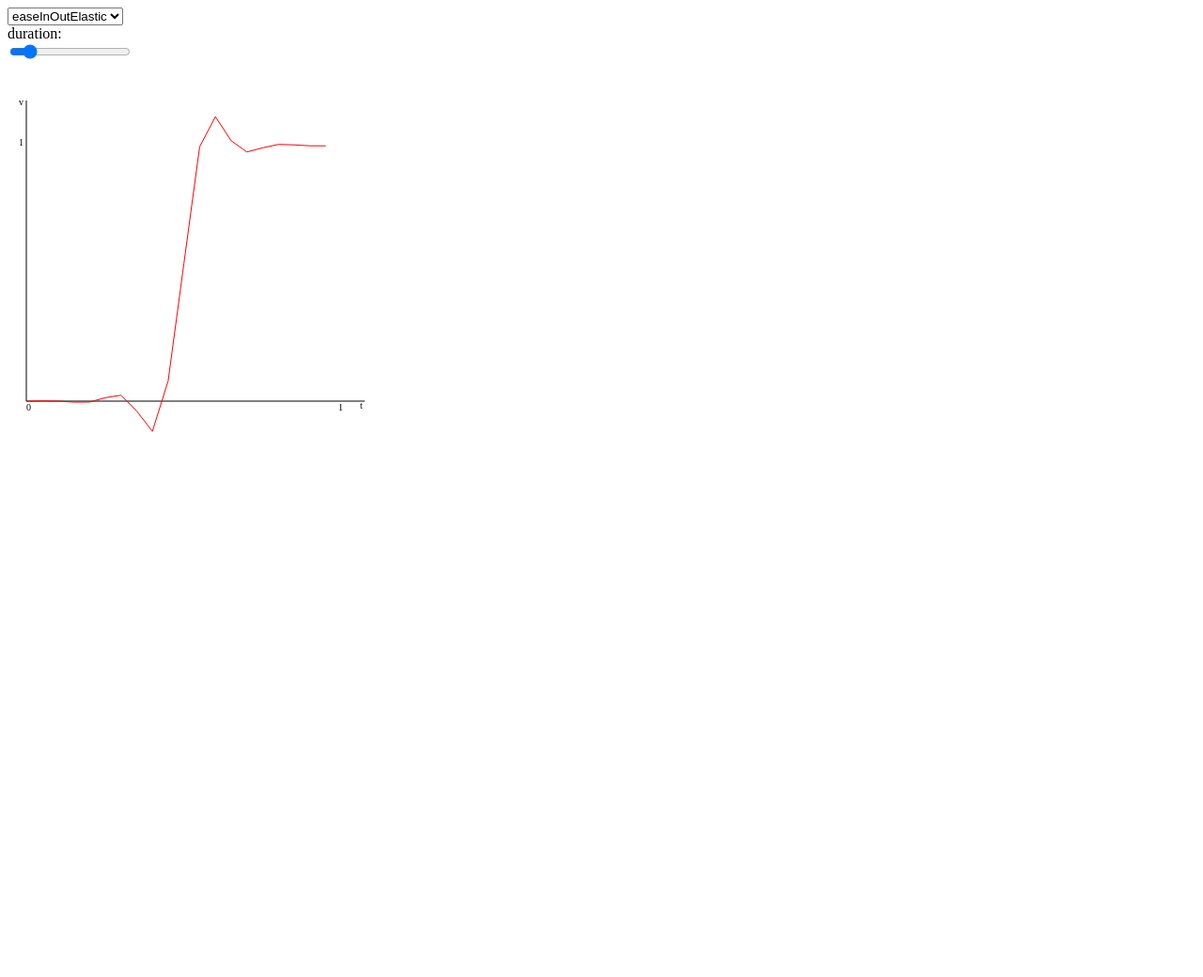
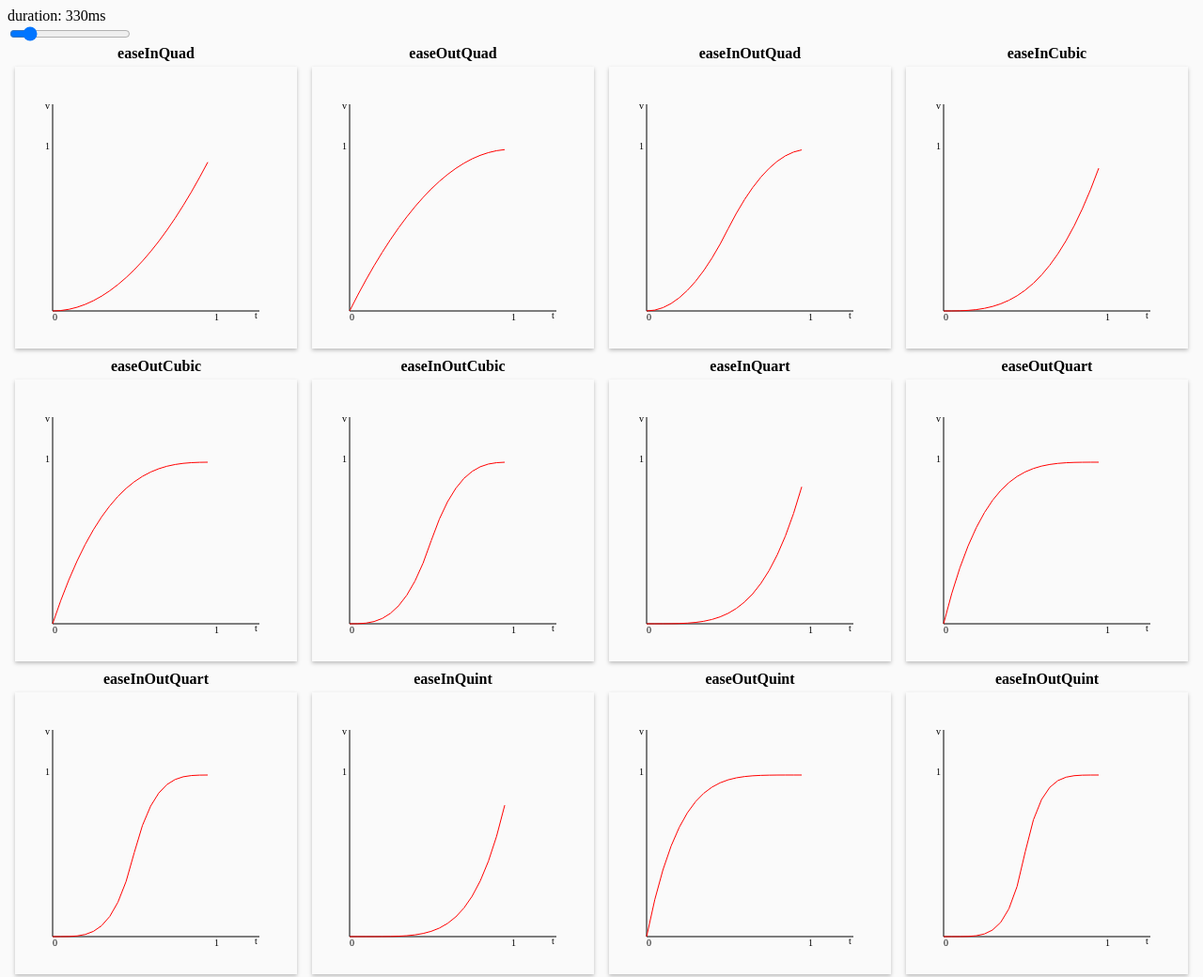
Before and after one commit to yunuseon/rxjs-easing-animate, a website built with webpack: page src/index.html in a window 1280 px wide. Shown: the top 1040 px of the page at 94% size. Before the commit the page ends 800 px from the top, so only its background shows below. Built offline with nearby package versions, Linux system fonts and the light colour scheme.

Commit message:
Add more easing functions

```diff
--- /dev/null
+++ b/src/configs/easing-functions.ts
@@ -0,0 +1,121 @@
+import { EasingFunction } from '../types/easing-function';
+
+export const easingFunctions: Record<string, EasingFunction> = {
+  easeInQuad: function (t, b, c, d) {
+    return c * (t /= d) * t + b;
+  },
+  easeOutQuad: function (t, b, c, d) {
+    return -c * (t /= d) * (t - 2) + b;
+  },
+  easeInOutQuad: function (t, b, c, d) {
+    if ((t /= d / 2) < 1) return c / 2 * t * t + b;
+    return -c / 2 * ((--t) * (t - 2) - 1) + b;
+  },
+  easeInCubic: function (t, b, c, d) {
+    return c * (t /= d) * t * t + b;
+  },
+  easeOutCubic: function (t, b, c, d) {
+    return c * ((t = t / d - 1) * t * t + 1) + b;
+  },
+  easeInOutCubic: function (t, b, c, d) {
+    if ((t /= d / 2) < 1) return c / 2 * t * t * t + b;
+    return c / 2 * ((t -= 2) * t * t + 2) + b;
+  },
+  easeInQuart: function (t, b, c, d) {
+    return c * (t /= d) * t * t * t + b;
+  },
+  easeOutQuart: function (t, b, c, d) {
+    return -c * ((t = t / d - 1) * t * t * t - 1) + b;
+  },
+  easeInOutQuart: function (t, b, c, d) {
+    if ((t /= d / 2) < 1) return c / 2 * t * t * t * t + b;
+    return -c / 2 * ((t -= 2) * t * t * t - 2) + b;
+  },
+  easeInQuint: function (t, b, c, d) {
+    return c * (t /= d) * t * t * t * t + b;
+  },
+  easeOutQuint: function (t, b, c, d) {
+    return c * ((t = t / d - 1) * t * t * t * t + 1) + b;
+  },
+  easeInOutQuint: function (t, b, c, d) {
+    if ((t /= d / 2) < 1) return c / 2 * t * t * t * t * t + b;
+    return c / 2 * ((t -= 2) * t * t * t * t + 2) + b;
+  },
+  easeInSine: function (t, b, c, d) {
+    return -c * Math.cos(t / d * (Math.PI / 2)) + c + b;
+  },
+  easeOutSine: function (t, b, c, d) {
+    return c * Math.sin(t / d * (Math.PI / 2)) + b;
+  },
+  easeInOutSine: function (t, b, c, d) {
+    return -c / 2 * (Math.cos(Math.PI * t / d) - 1) + b;
+  },
+  easeInExpo: function (t, b, c, d) {
+    return (t == 0) ? b : c * Math.pow(2, 10 * (t / d - 1)) + b;
+  },
+  easeOutExpo: function (t, b, c, d) {
+    return (t == d) ? b + c : c * (-Math.pow(2, -10 * t / d) + 1) + b;
+  },
+  easeInOutExpo: function (t, b, c, d) {
+    if (t == 0) return b;
+    if (t == d) return b + c;
+    if ((t /= d / 2) < 1) return c / 2 * Math.pow(2, 10 * (t - 1)) + b;
+    return c / 2 * (-Math.pow(2, -10 * --t) + 2) + b;
+  },
+  easeInCirc: function (t, b, c, d) {
+    return -c * (Math.sqrt(1 - (t /= d) * t) - 1) + b;
+  },
+  easeOutCirc: function (t, b, c, d) {
+    return c * Math.sqrt(1 - (t = t / d - 1) * t) + b;
+  },
+  easeInOutCirc: function (t, b, c, d) {
+    if ((t /= d / 2) < 1) return -c / 2 * (Math.sqrt(1 - t * t) - 1) + b;
+    return c / 2 * (Math.sqrt(1 - (t -= 2) * t) + 1) + b;
+  },
+  easeInElastic: function (t, b, c, d) {
+    var s = 1.70158; var p = 0; var a = c;
+    if (t == 0) return b; if ((t /= d) == 1) return b + c; if (!p) p = d * .3;
+    if (a < Math.abs(c)) { a = c; var s = p / 4; }
+    else var s = p / (2 * Math.PI) * Math.asin(c / a);
+    return -(a * Math.pow(2, 10 * (t -= 1)) * Math.sin((t * d - s) * (2 * Math.PI) / p)) + b;
+  },
+  easeOutElastic: function (t, b, c, d) {
+    var s = 1.70158; var p = 0; var a = c;
+    if (t == 0) return b; if ((t /= d) == 1) return b + c; if (!p) p = d * .3;
+    if (a < Math.abs(c)) { a = c; var s = p / 4; }
+    else var s = p / (2 * Math.PI) * Math.asin(c / a);
+    return a * Math.pow(2, -10 * t) * Math.sin((t * d - s) * (2 * Math.PI) / p) + c + b;
+  },
+  easeInOutElastic: function (t, b, c, d) {
+    var s = 1.70158; var p = 0; var a = c;
+    if (t == 0) return b; if ((t /= d / 2) == 2) return b + c; if (!p) p = d * (.3 * 1.5);
+    if (a < Math.abs(c)) { a = c; var s = p / 4; }
+    else var s = p / (2 * Math.PI) * Math.asin(c / a);
+    if (t < 1) return -.5 * (a * Math.pow(2, 10 * (t -= 1)) * Math.sin((t * d - s) * (2 * Math.PI) / p)) + b;
+    return a * Math.pow(2, -10 * (t -= 1)) * Math.sin((t * d - s) * (2 * Math.PI) / p) * .5 + c + b;
+  },
+  easeInBack: function (t, b, c, d, s) {
+    if (s == undefined) s = 1.70158;
+    return c * (t /= d) * t * ((s + 1) * t - s) + b;
+  },
+  easeOutBack: function (t, b, c, d, s) {
+    if (s == undefined) s = 1.70158;
+    return c * ((t = t / d - 1) * t * ((s + 1) * t + s) + 1) + b;
+  },
+  easeInOutBack: function (t, b, c, d, s) {
+    if (s == undefined) s = 1.70158;
+    if ((t /= d / 2) < 1) return c / 2 * (t * t * (((s *= (1.525)) + 1) * t - s)) + b;
+    return c / 2 * ((t -= 2) * t * (((s *= (1.525)) + 1) * t + s) + 2) + b;
+  },
+  easeOutBounce: function (t, b, c, d) {
+    if ((t /= d) < (1 / 2.75)) {
+      return c * (7.5625 * t * t) + b;
+    } else if (t < (2 / 2.75)) {
+      return c * (7.5625 * (t -= (1.5 / 2.75)) * t + .75) + b;
+    } else if (t < (2.5 / 2.75)) {
+      return c * (7.5625 * (t -= (2.25 / 2.75)) * t + .9375) + b;
+    } else {
+      return c * (7.5625 * (t -= (2.625 / 2.75)) * t + .984375) + b;
+    }
+  }
+};
--- a/src/index.html
+++ b/src/index.html
@@ -7,17 +7,16 @@
 </head>
 
 <body>
-    <select id="easing-function"></select>
     <label>
-        <div>duration:</div>
+        <div>duration: <span id="duration-indicator"></span></div>
         <input id="duration-range"
                type="range"
                min="100"
                max="2000"
                value="330">
     </label>
-    <div>
-        <canvas id="graph"></canvas>
+    <div id="graphs"
+         class="graphs">
     </div>
 </body>
 
--- a/src/main.ts
+++ b/src/main.ts
@@ -29,6 +29,7 @@ import {
   tap,
   toArray
 } from "rxjs/operators";
+import { easingFunctions } from './configs/easing-functions';
 
 interface Point {
   x: number;
@@ -134,29 +135,6 @@ const drawGraph = (context: CanvasRenderingContext2D, graphConfig: GraphConfig):
   drawText(context, "1", { x: xAxis.min - 8, y: yAxis.max });
 };
 
-const pointOnGraph = (
-  context: CanvasRenderingContext2D,
-  point: Point,
-  x0: number,
-  y0: number,
-  xDelta: number,
-  yDelta: number
-): void => {
-  context.beginPath();
-  context.fillStyle = "red";
-  context.arc(
-    x0 + point.x * xDelta,
-    y0 + point.y * yDelta,
-    1,
-    0,
-    Math.PI * 2,
-    true
-  );
-  context.strokeStyle = "red";
-  context.stroke();
-  context.fill();
-};
-
 const edgeOnGraph = (
   graphConfig: GraphConfig,
   from: Point,
@@ -190,38 +168,21 @@ const draw = (
   }
 };
 
-const sineInOut: EasingFunction = (t, b, c, d) => {
-  return (-c / 2) * (Math.cos((Math.PI * t) / d) - 1) + b;
+const getPointInsideGraph = (event: MouseEvent, graphConfig: GraphConfig): Point | null => {
+  const x = event.offsetX;
+  const y = event.offsetY;
+
+  const xAxis = graphConfig.x;
+  const yAxis = graphConfig.y;
+
+  if (x < xAxis.min || x > xAxis.edge || y < yAxis.edge || y > yAxis.min) return null;
+
+  return {
+    x: x,
+    y: y
+  };
 };
 
-const easeInOutElastic: EasingFunction = (t, b, c, d) => {
-  var s = 1.70158;
-  var p = 0;
-  var a = c;
-  if (t == 0) return b;
-  if ((t /= d / 2) == 2) return b + c;
-  if (!p) p = d * (0.3 * 1.5);
-  if (a < Math.abs(c)) {
-    a = c;
-    var s = p / 4;
-  } else var s = (p / (2 * Math.PI)) * Math.asin(c / a);
-  if (t < 1)
-    return (
-      -0.5 *
-      (a *
-        Math.pow(2, 10 * (t -= 1)) *
-        Math.sin(((t * d - s) * (2 * Math.PI)) / p)) +
-      b
-    );
-  return (
-    a *
-    Math.pow(2, -10 * (t -= 1)) *
-    Math.sin(((t * d - s) * (2 * Math.PI)) / p) *
-    0.5 +
-    c +
-    b
-  );
-};
 
 const point$ = (from: number, to: number, duration: number, easingFunction: EasingFunction) =>
   defer(() => {
@@ -252,21 +213,6 @@ const pointNormalized$ = (
       y: point.y / to
     }))
   );
-
-const getPointInsideGraph = (event: MouseEvent, graphConfig: GraphConfig): Point | null => {
-  const x = event.offsetX;
-  const y = event.offsetY;
-
-  const xAxis = graphConfig.x;
-  const yAxis = graphConfig.y;
-
-  if (x < xAxis.min || x > xAxis.edge || y < yAxis.edge || y > yAxis.min) return null;
-
-  return {
-    x: x,
-    y: y
-  };
-};
 
 const graph$ = (
   graphConfig: GraphConfig,
@@ -320,57 +266,43 @@ const graph$ = (
     );
   });
 
-const easingFunctions: Record<string, EasingFunction> = {
-  easeInOutElastic: easeInOutElastic,
-  sineInOut: sineInOut,
-};
+const init = () => {
+  const graphsContainer = document.getElementById('graphs') as HTMLDivElement;
+  const durationIndicator = document.getElementById('duration-indicator') as HTMLSpanElement;
+  const durationRange = document.getElementById("duration-range") as HTMLInputElement;
 
-const selector = document.getElementById(
-  "easing-function"
-) as HTMLSelectElement;
-Object.keys(easingFunctions).forEach(key => {
-  const option = document.createElement("option");
-  option.value = key;
-  option.innerText = key;
-  selector.appendChild(option);
-});
-
-selector.value = Object.keys(easingFunctions)[0];
-
-const easingFunction$ = fromEvent(selector, "change").pipe(
-  map((event: Event) => event.target as HTMLSelectElement),
-  filter<HTMLSelectElement>(Boolean),
-  map((target: HTMLSelectElement) => target.value),
-  startWith(Object.keys(easingFunctions)[0]),
-  map(easingFunctionKey => easingFunctions[easingFunctionKey]),
-  filter(Boolean)
-);
-
-const durationRange = document.getElementById(
-  "duration-range"
-) as HTMLInputElement;
+  if (!graphsContainer || !durationIndicator || !durationRange) return;
 
   const duration$ = fromEvent(durationRange, "change").pipe(
     map(event => event.target as HTMLInputElement),
     map(target => target.value),
     startWith(durationRange.value),
-  map(value => Number(value))
+    map(value => Number(value)),
+    shareReplay(1)
   );
 
-const graphVariables$ = combineLatest([
-  of(0),
-  of(100),
-  duration$,
-  easingFunction$
-]);
+  Object.entries(easingFunctions).forEach(([name, easingFunction]) => {
+    const canvas = document.createElement('canvas');
 
-const canvasElement = document.getElementById("graph") as HTMLCanvasElement;
-const graphConfig = getGraphConfig(canvasElement, 400, 400, 20, 40);
+    const graph = document.createElement('div');
+    graph.classList.add('graph');
 
-graphVariables$
-  .pipe(
-    switchMap(([from, to, duration, easingFunction]) =>
-      graph$(graphConfig, from, to, duration, easingFunction)
-    )
-  )
-  .subscribe();
+    const graphHeader = document.createElement('div');
+    graphHeader.classList.add('graph-header');
+    graphHeader.innerText = name;
+
+    graph.appendChild(graphHeader);
+    graph.appendChild(canvas);
+
+    graphsContainer.appendChild(graph);
+
+    const graphConfig = getGraphConfig(canvas, 300, 300, 40, 40);
+
+    duration$.pipe(
+      tap(duration => durationIndicator.innerText = `${duration}ms`),
+      switchMap(duration => graph$(graphConfig, 0, 100, duration, easingFunction))
+    ).subscribe();
+  });
+};
+
+init();
--- a/src/styles.css
+++ b/src/styles.css
@@ -1,9 +1,32 @@
-.canvas {
+body {
+    background-color: #fafafa;
+}
+
+canvas {
     display: block;
     margin: 0px;
     padding: 0px;
     text-rendering: optimizeLegibility;
     -webkit-font-smoothing: antialiased;
     -moz-osx-font-smoothing: grayscale;
-    outline: 3px solid black;
+    box-shadow: 0 2px 4px 0 #bdbdbd;
 }
+
+.graphs {
+    display: flex;
+    flex-wrap: wrap;
+    align-items: center;
+}
+
+.graph {
+    flex: 1 0px;
+    display: flex;
+    flex-direction: column;
+    align-items: center;
+    margin-bottom: 10px;
+}
+
+.graph-header {
+    font-weight: bold;
+    margin-bottom: 5px;
+}
--- a/src/types/easing-function.ts
+++ b/src/types/easing-function.ts
@@ -1 +1 @@
-export type EasingFunction = (elapsedTime: number, start: number, delta: number, duration: number) => number;
+export type EasingFunction = (elapsedTime: number, start: number, delta: number, duration: number, overshoot?: number) => number;
```
Lines whose indentation alone changed are shown as unchanged.
